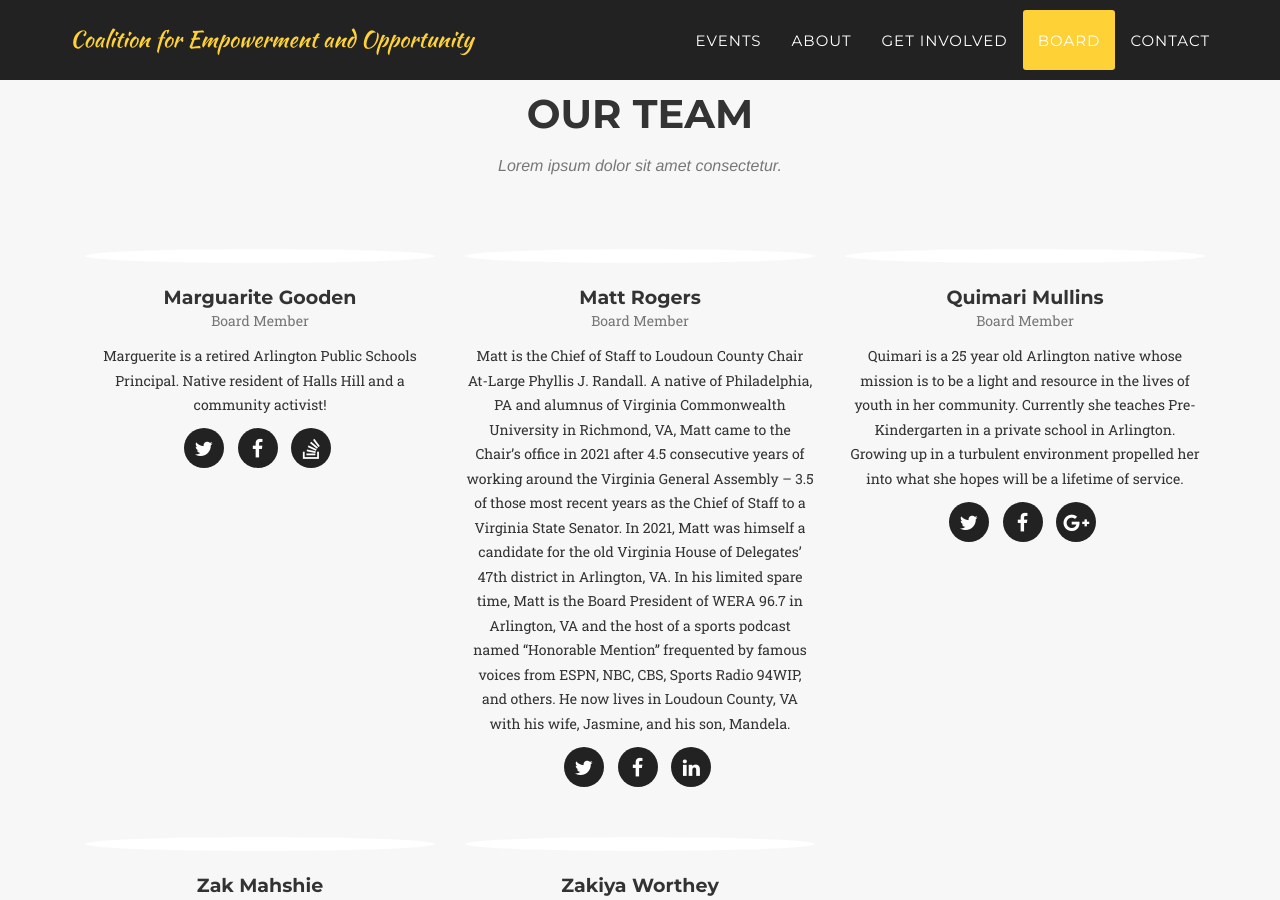
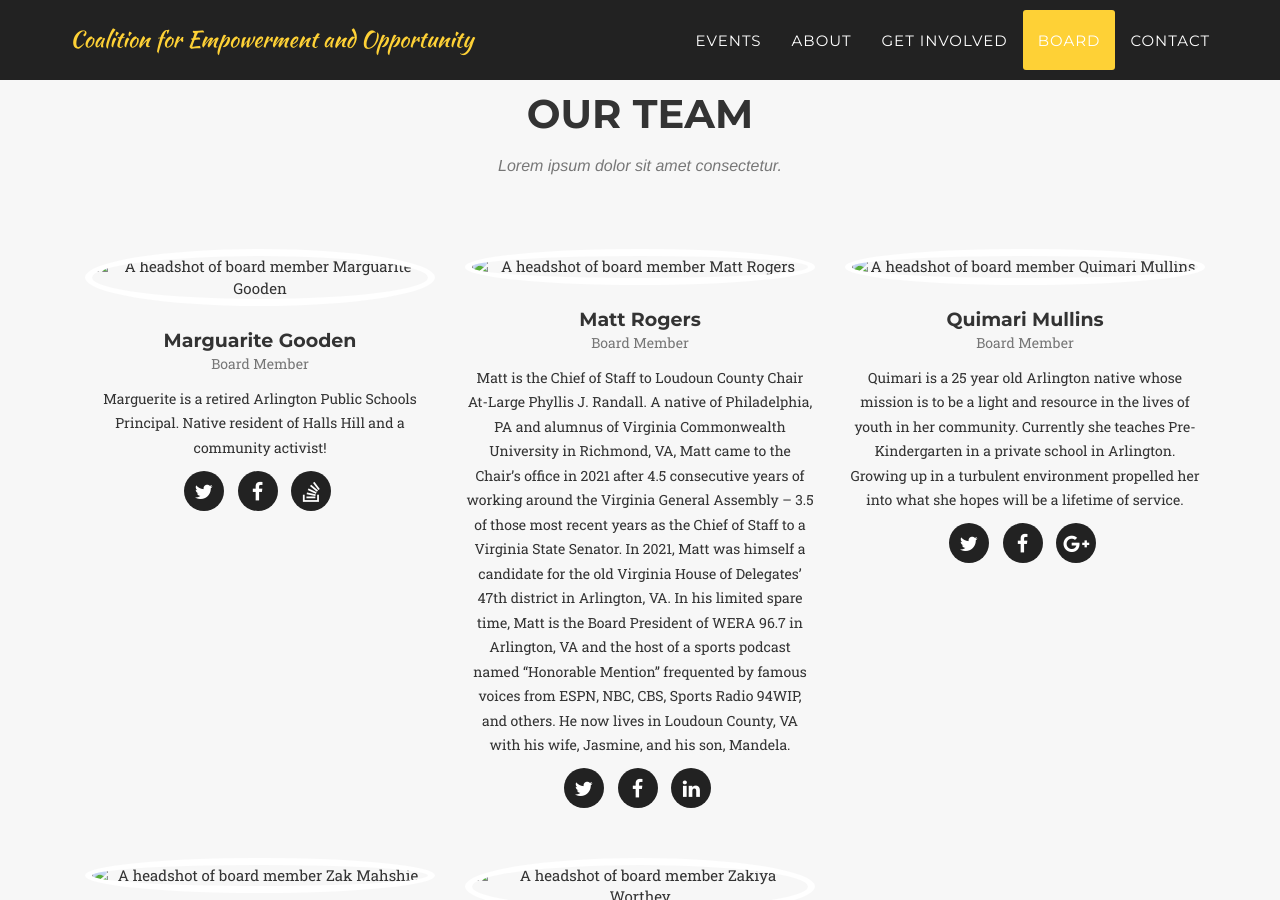
Before and after one commit to SeanKilleen/ceoforthepeople.org, a Jekyll site: the page built from site/_posts/2014-07-16-project-3.markdown, in a window 1280 px wide and 900 px high, scrolled down 2707 px. Built offline with Jekyll 4.4.1, drawn with Linux system fonts in a browser that asks for light colours; some web fonts are replaced.

Commit message:
alt text for headshots

```diff
--- a/site/_includes/board.html
+++ b/site/_includes/board.html
@@ -14,7 +14,7 @@
                 {% endif %}
                     <div class="col-sm-4">
                     <div class="team-member">
-                        <img src="img/team/{{ member.pic }}.jpg" class="img-responsive img-circle" alt="">
+                        <img src="img/team/{{ member.pic }}.jpg" class="img-responsive img-circle" alt="A headshot of board member {{ member.name }}">
                         <h4>{{ member.name }}</h4>
                         <p class="text-muted">{{ member.position }}</p>
                         <p>{{ member.description }}</p>
```
